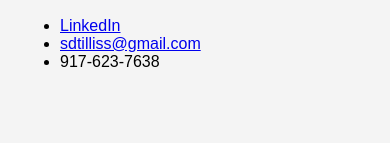
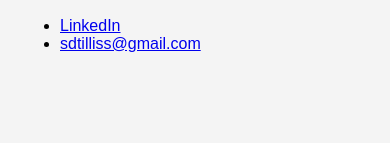
Before and after one commit to sdtilliss/MyPersonalWebsite, a plain HTML site: page contact.html in a window 390 px wide. Shown: the part 137-280 px from the top of the page. Drawn offline with Linux system fonts and the light colour scheme.

Commit message:
remove phone #

```diff
--- a/contact.html
+++ b/contact.html
@@ -19,7 +19,7 @@
         <ul>
             <li><a href ="https://www.linkedin.com/in/seth-tilliss-02564a171">LinkedIn</a></li>
             <li><a href ="mailto:sdtilliss@gmail.com">sdtilliss@gmail.com</a></li>
-            <li><a>917-623-7638</a></li>
+            <!-- <li><a>917-623-7638</a></li> -->
         </ul>
     </div>
 
```
